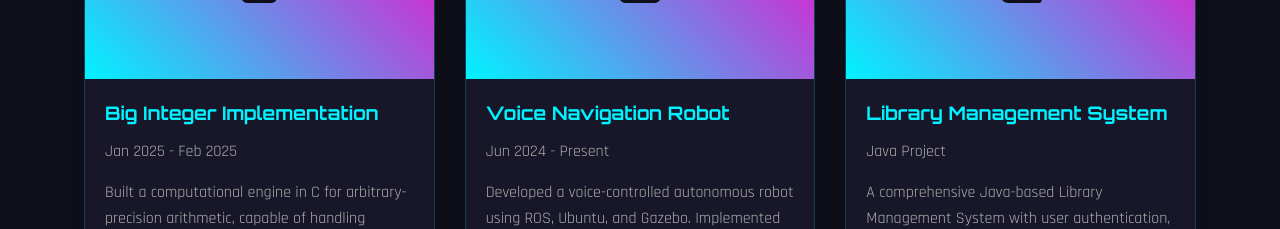
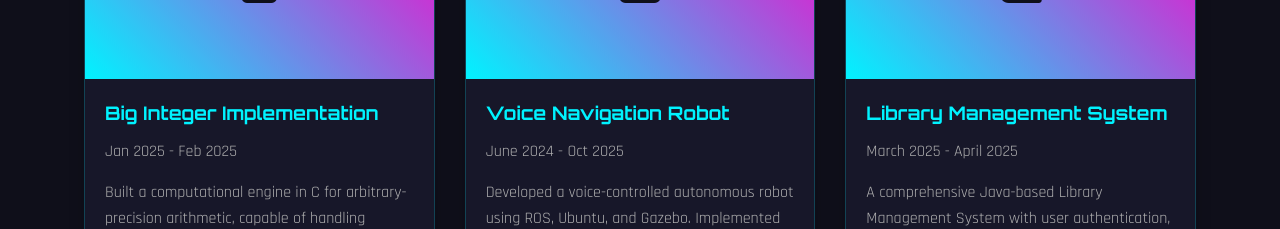
Before and after one commit to heet-sutariya-193/heetsutariya.github.io, a plain HTML site: page index.html in a window 1280 px wide. Shown: the part 3760-3989 px from the top of the page. Drawn offline with nearby package versions, Linux system fonts and the light colour scheme.

```diff
--- a/index.html
+++ b/index.html
@@ -298,7 +298,7 @@
                     </div>
                     <div class="project-content">
                         <h3>Voice Navigation Robot</h3>
-                        <p class="date">Jun 2024 - Present</p>
+                        <p class="date">June 2024 - Oct 2025</p>
                         <p>Developed a voice-controlled autonomous robot using ROS, Ubuntu, and Gazebo. Implemented
                             voice recognition using PocketSphinx, created custom robot models in Gazebo with sensors,
                             and integrated TurtleBot3 for simulation. Built complete ROS workspace with publishers,
@@ -327,7 +327,7 @@
                     </div>
                     <div class="project-content">
                         <h3>Library Management System</h3>
-                        <p class="date">Java Project</p>
+                        <p class="date">March 2025 - April 2025</p>
                         <p>A comprehensive Java-based Library Management System with user authentication, book
                             borrowing/returns, fine management, and admin features. Supports both student and librarian
                             roles with CSV data persistence and custom exception handling.</p>
```
